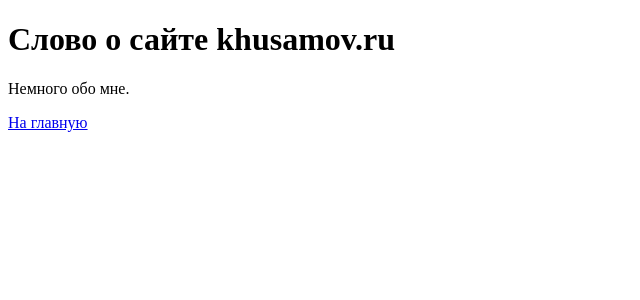
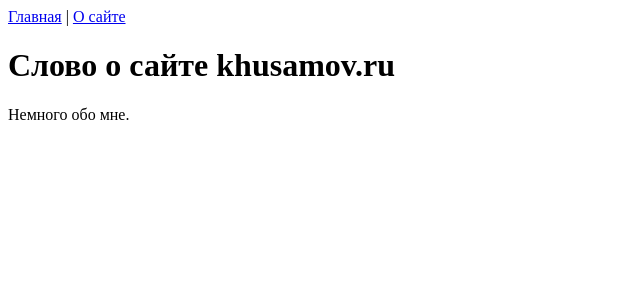
Before and after one commit to khusamov/khusamov.ru, a Next.js app: page /about in a window 1280 px wide. Shown: the top 300 px of the page, without its empty margins (0-640 px from the left). Built offline with nearby package versions, Linux system fonts and the light colour scheme.

Commit message:
Добавлен компонент Menu

```diff
--- /dev/null
+++ b/components/Menu.tsx
@@ -0,0 +1,14 @@
+import React, {Component} from 'react';
+import Link from "next/link";
+
+export default class Menu extends Component {
+	render() {
+		return (
+			<>
+				<Link href="/"><a>Главная</a></Link>
+				<span> | </span>
+				<Link href="/about"><a>О сайте</a></Link>
+			</>
+		);
+	}
+}
--- a/pages/about.tsx
+++ b/pages/about.tsx
@@ -1,6 +1,6 @@
 import React, {Component} from 'react';
 import {Helmet} from "react-helmet";
-import Link from "next/link";
+import Menu from '../components/Menu';
 
 export default class Index extends Component {
 	title = 'Слово о сайте khusamov.ru';
@@ -10,9 +10,11 @@ export default class Index extends Component {
 				<Helmet>
 					<title>{this.title}</title>
 				</Helmet>
+
+				<Menu/>
+
 				<h1>{this.title}</h1>
 				<p>Немного обо мне.</p>
-				<Link href="/"><a>На главную</a></Link>
 			</>
 		);
 	}
--- a/pages/index.tsx
+++ b/pages/index.tsx
@@ -1,6 +1,6 @@
 import React, {Component} from 'react';
 import {Helmet} from "react-helmet";
-import Link from "next/link";
+import Menu from '../components/Menu';
 
 export default class Index extends Component {
 	title = 'khusamov.ru';
@@ -10,9 +10,11 @@ export default class Index extends Component {
 				<Helmet>
 					<title>{this.title}</title>
 				</Helmet>
+
+				<Menu/>
+
 				<h1>{this.title}</h1>
 				<p>Привет!</p>
-				<Link href="/about"><a>О сайте</a></Link>
 			</>
 		);
 	}
```
